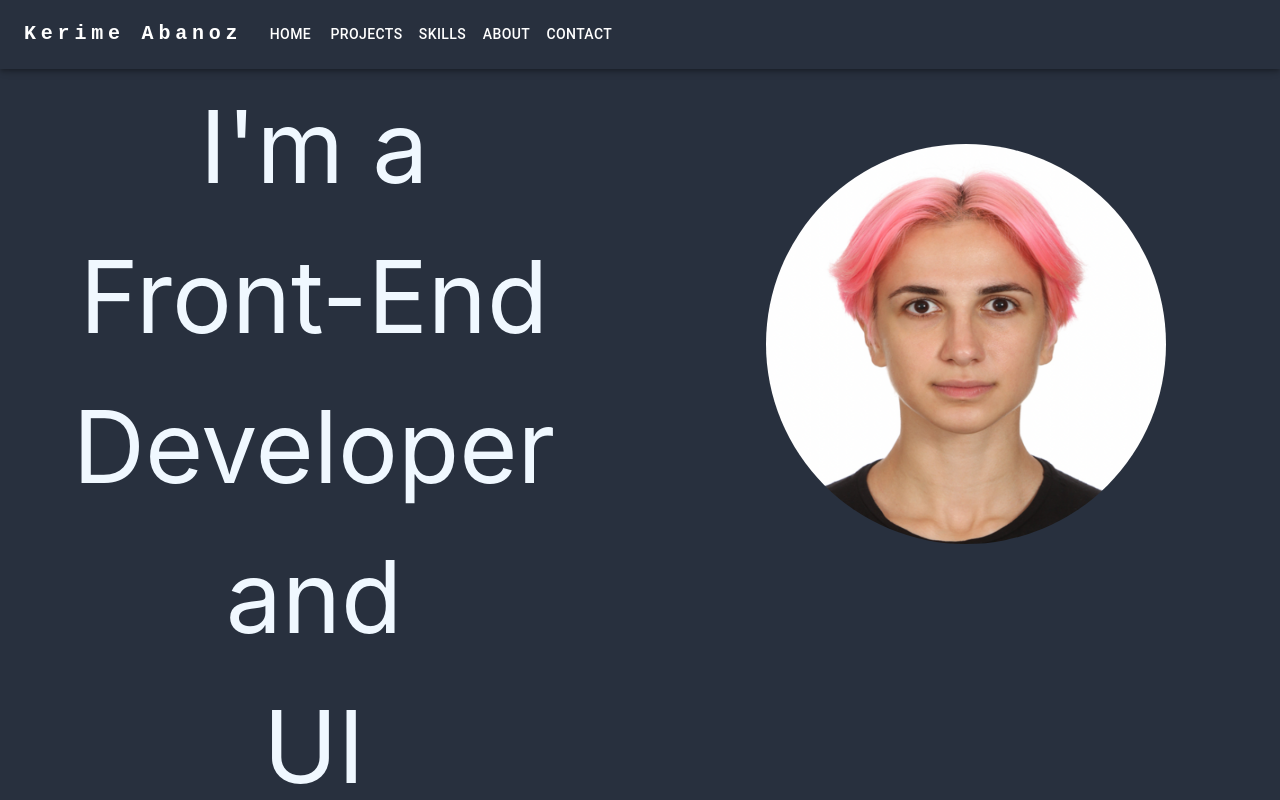
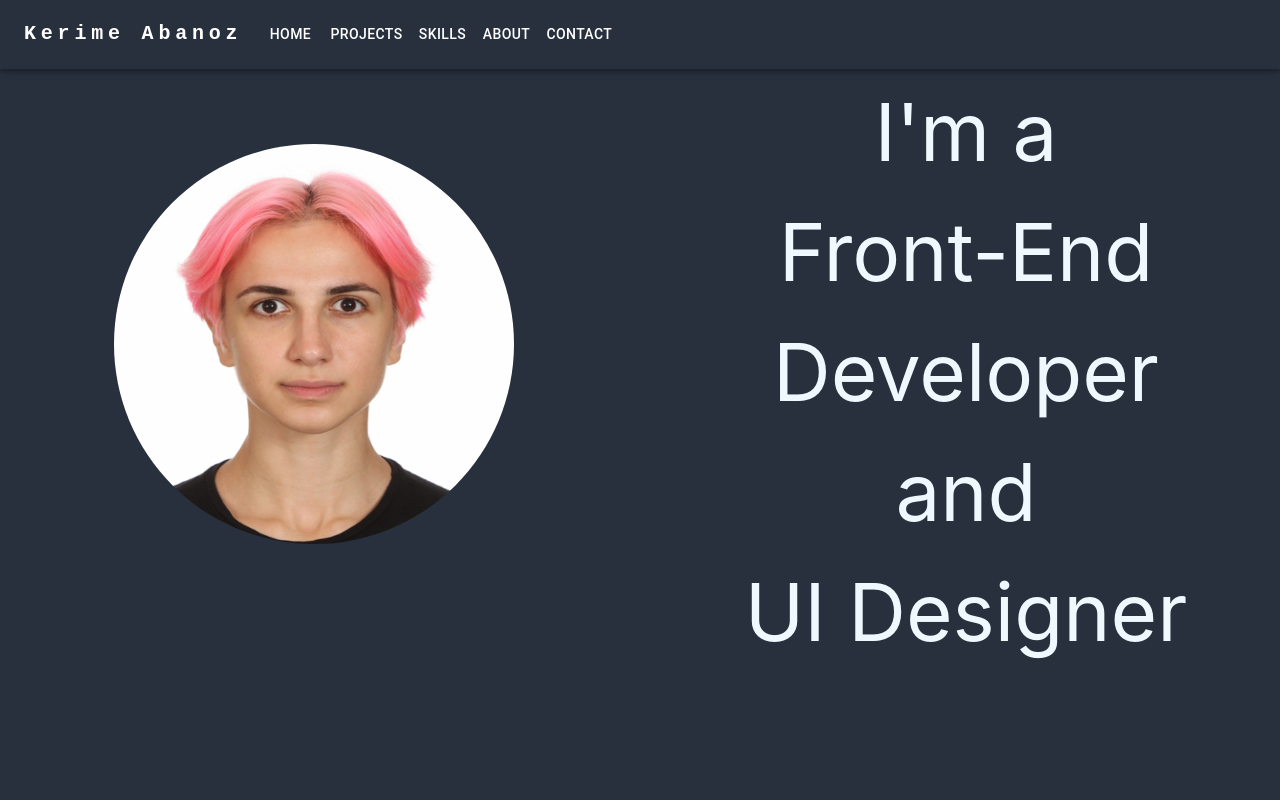
Before and after one commit to KerimeAbanoz/kerime-abanoz, a React (Create React App) app: page / in a window 1280 px wide. Shown: the top 800 px of the page. Built offline with nearby package versions, Linux system fonts and the light colour scheme.

Commit message:
ehueheuh

```diff
--- a/src/components/home/Home.css
+++ b/src/components/home/Home.css
@@ -1,6 +1,6 @@
 .title {
   display: block;
-  font-size: 100px;
+  font-size: 80px;
   padding: 40px;
   margin: 2rem auto;
 }
--- a/src/components/home/Home.jsx
+++ b/src/components/home/Home.jsx
@@ -7,16 +7,19 @@ import Box from "@mui/material/Box";
 const Home = () => {
   return (
     <Box sx={{ flexGrow: 1 }}>
-
-      <Grid container spacing={{ xs: 2, md: 3 }} columns={{ xs: 4, sm: 8, md: 12 }}>
+      <Grid
+        container
+        spacing={{ xs: 2, md: 3 }}
+        columns={{ xs: 4, sm: 8, md: 12 }}
+      >
+        <Grid item xs={12} sm={12} md={6}>
+          <img src={profilePic} alt="profile pic" className="profilePic" />
+        </Grid>
         <Grid item xs={12} sm={12} md={6}>
           <h1 className="title">
             I'm a <br /> Front-End <br /> Developer <br /> and <br /> UI
             Designer
           </h1>
-        </Grid>
-        <Grid item xs={12} sm={12} md={6}>
-          <img src={profilePic} alt="profile pic" className="profilePic" />
         </Grid>
         <Grid item xs={12}>
           <h1 className="sentence">A MEANİNGFUL SENTENCE ABOUT SOMETHİNG</h1>
```
